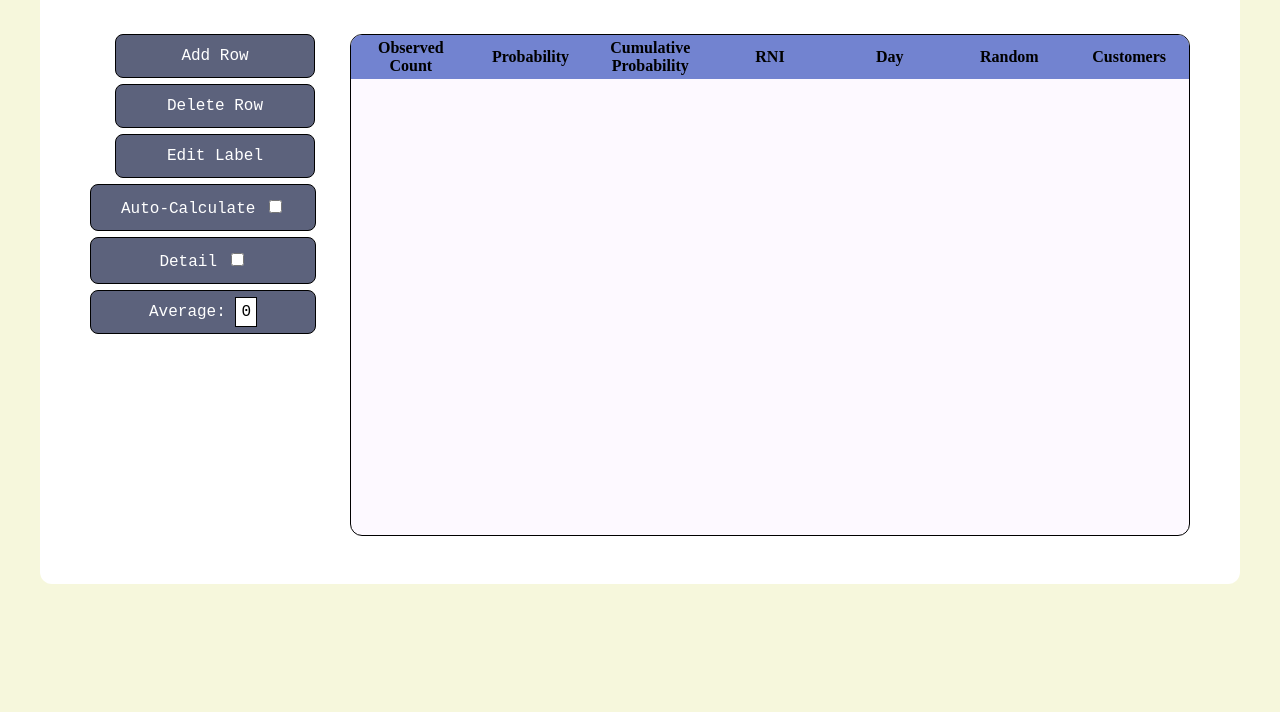
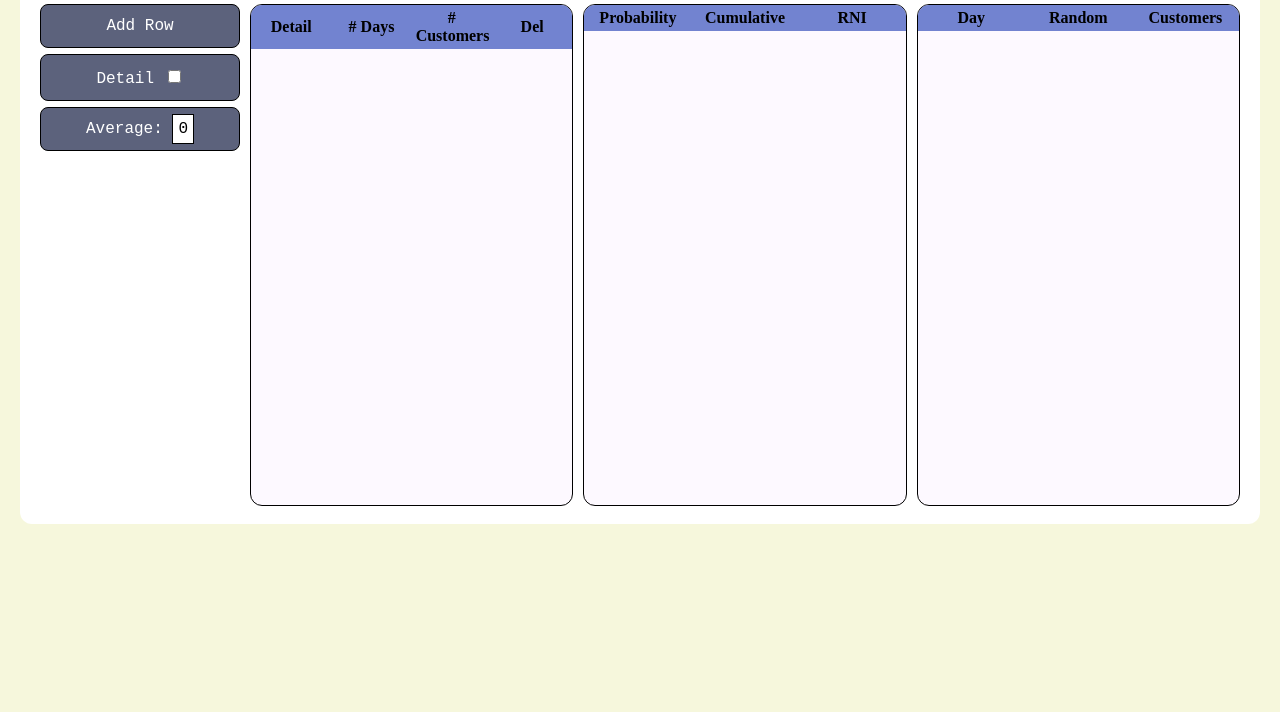
Before and after one commit to igayakg/Monte-Carlo-Probability-Table-Editor, a plain HTML site: page index.html in a window 1280 px wide. Shown: the part 128-840 px from the top of the page. Drawn offline with Linux system fonts and the light colour scheme.

Commit message:
Fixed css and changed to 3 tables

```diff
--- a/index.css
+++ b/index.css
@@ -49,10 +49,13 @@ td {
     margin-bottom: 6px;
     cursor: pointer;
     border-radius: 8px;
-    max-width: 200px;
     width: 100%; /* Make the button occupy the full width of its parent */
     font-family: 'Courier New', Courier, monospace;
     border: 1px solid black;
+}
+.hide-col1-container{
+    width: 100%;
+    box-sizing: border-box;
 }
 
 .js-average {
@@ -64,19 +67,18 @@ td {
 
 .button-container {
     background-color: rgb(255, 255, 255);
-    align-items: end;
 }
 
 .grid-container {
     background-color: rgb(255, 255, 255);
 
     display: grid;
-    grid-template-columns: 250px 1fr;
+    grid-template-columns: 200px 1fr 1fr 1fr;
     gap: 10px;
 
     height: 500px;
-    max-width: 1100px;
-    padding: 50px;
+    max-width: 1600px;
+    padding: 20px;
     margin: auto;
     text-align: center;
     border-radius: 12px;
@@ -91,7 +93,9 @@ td {
     border: 1px solid black;
 }
 
-#table1 {
+#table1,
+#table2,
+#table3 {
     width: 100%;
     table-layout: fixed;
     border-spacing: 0;
--- a/index.html
+++ b/index.html
@@ -14,12 +14,7 @@
     <div class="grid-container">
         <div class="button-container">
             <button class="button js-add-button">Add Row</button>
-            <button class="button js-delete-button">Delete Row</button>
-            <button class="button js-edit-button">Edit Label</button>
-            <div class="hide-col1-container">
-                <label for="auto-calculate">Auto-Calculate</label>
-                <input type="checkbox" id="autoCalculate" class="js-auto-calculate">
-            </div>
+
             <div class="hide-col1-container">
                 <label for="detail">Detail</label>
                 <input type="checkbox" id="detail" class="js-detail-checkbox">
@@ -34,11 +29,31 @@
             <table id="table1">
                 <thead>
                     <th class="th">Detail</th>
-                    <th class="th">Observed Count</th>
-                    <th class="th">% Factor</th>
+                    <th class="th"># Days</th>
+                    <th class="th"># Customers</th>
+                    <th class="th">Del</th>
+                </thead>
+                <tbody class="js-body">
+                        <!-- THE ADDED ROWS -->
+                </tbody>
+            </table>
+        </div>
+        <div class="table-container">
+            <table id="table2">
+                <thead>
                     <th class="th">Probability</th>
-                    <th class="th">Cumulative Probability</th>
+                    <th class="th">Cumulative</th>
                     <th class="th">RNI</th>
+                </thead>
+                <tbody class="js-body">
+                        <!-- THE ADDED ROWS -->
+                </tbody>
+            </table>
+        </div>
+        <div class="table-container">
+            <table id="table3">
+                <thead>
+
                     <th class="th">Day</th>
                     <th class="th">Random</th>
                     <th class="th">Customers</th>
@@ -50,6 +65,6 @@
         </div>
 
     </div>
-    <script src="index.js"></script>
+    <!-- <script src="index.js"></script> -->
 </body>
 </html>
```
